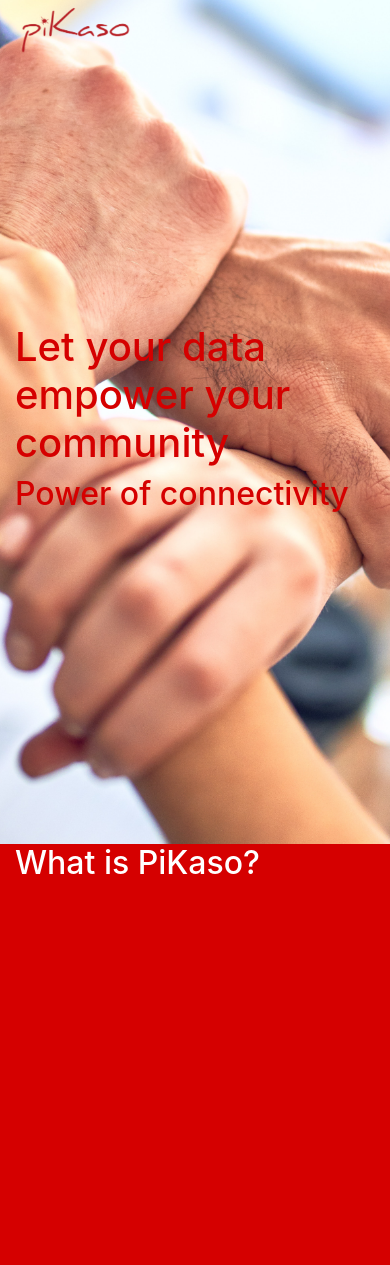
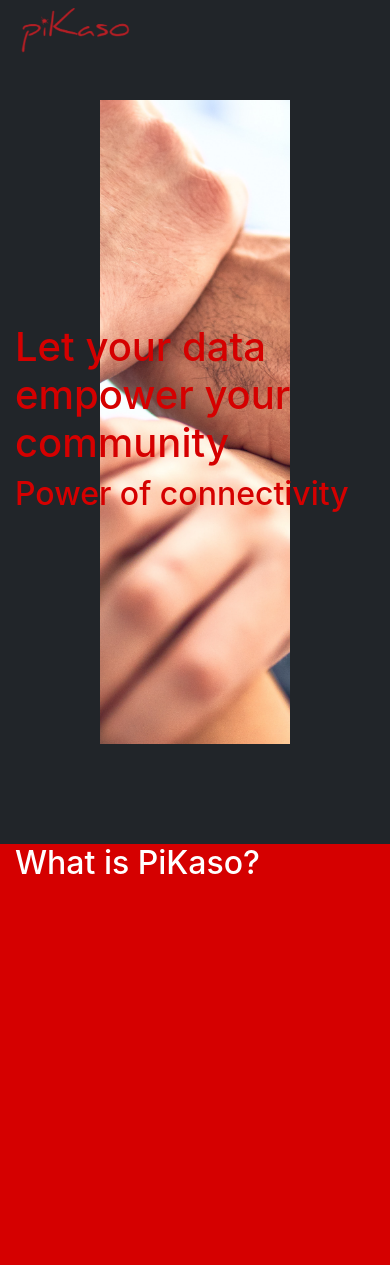
Before and after one commit to juugamil/pikaso, a PHP site: page / in a window 390 px wide. Shown: the top 1265 px of the page. Run offline with PHP 8.4, Linux system fonts and the light colour scheme.

Commit message:
Updated hero background css

```diff
--- a/css/main.css
+++ b/css/main.css
@@ -99,7 +99,7 @@ pre {
         background-size: cover;
         background-image: url(/img/hero-image.png);
         background-position: center center;
-        box-shadow:inset 0 0 0 2000px rgb(255, 255, 255 / 30%);
+        box-shadow: 0 0 0 100px inset, 0 0 5px white;
     }
 
     .hero-text {
```
